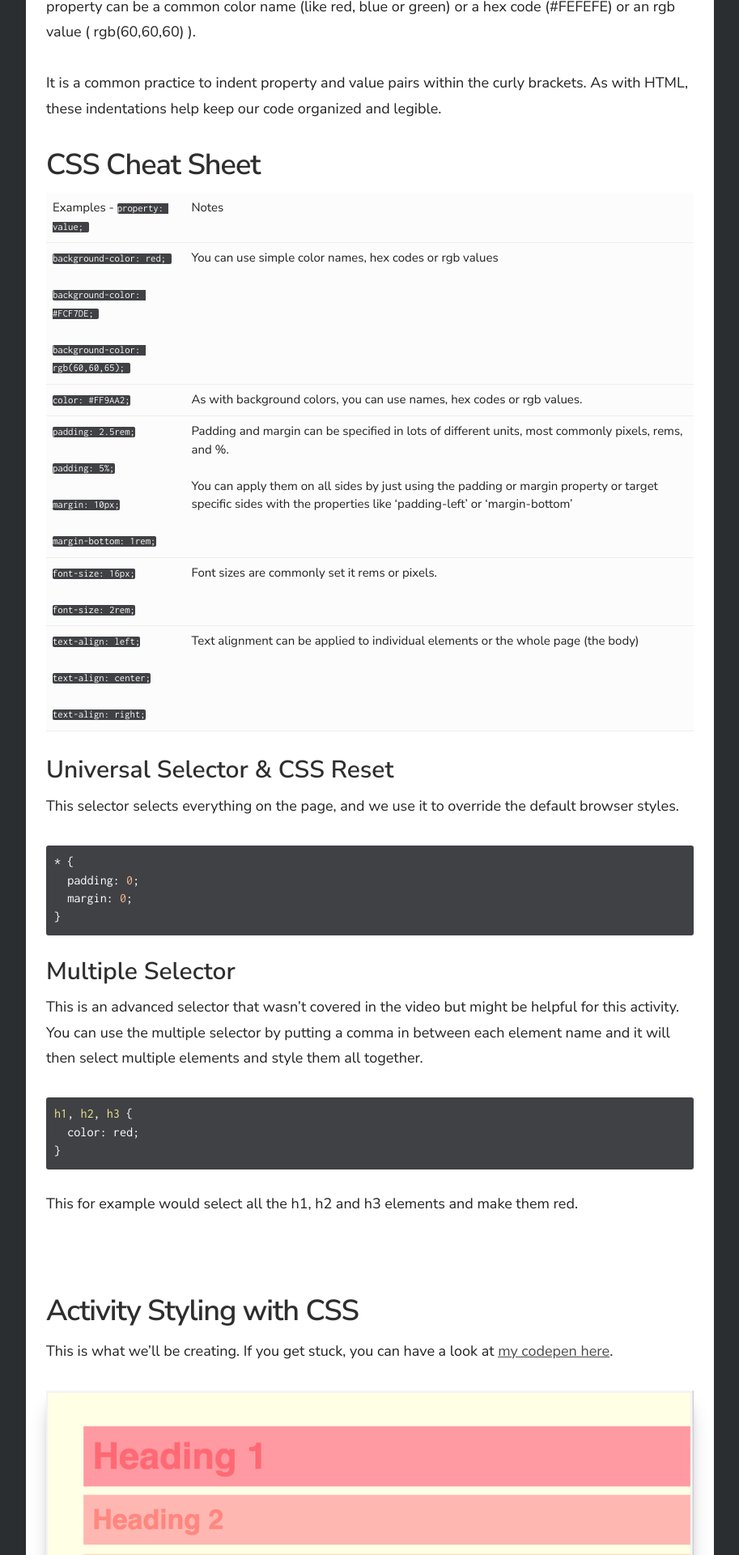
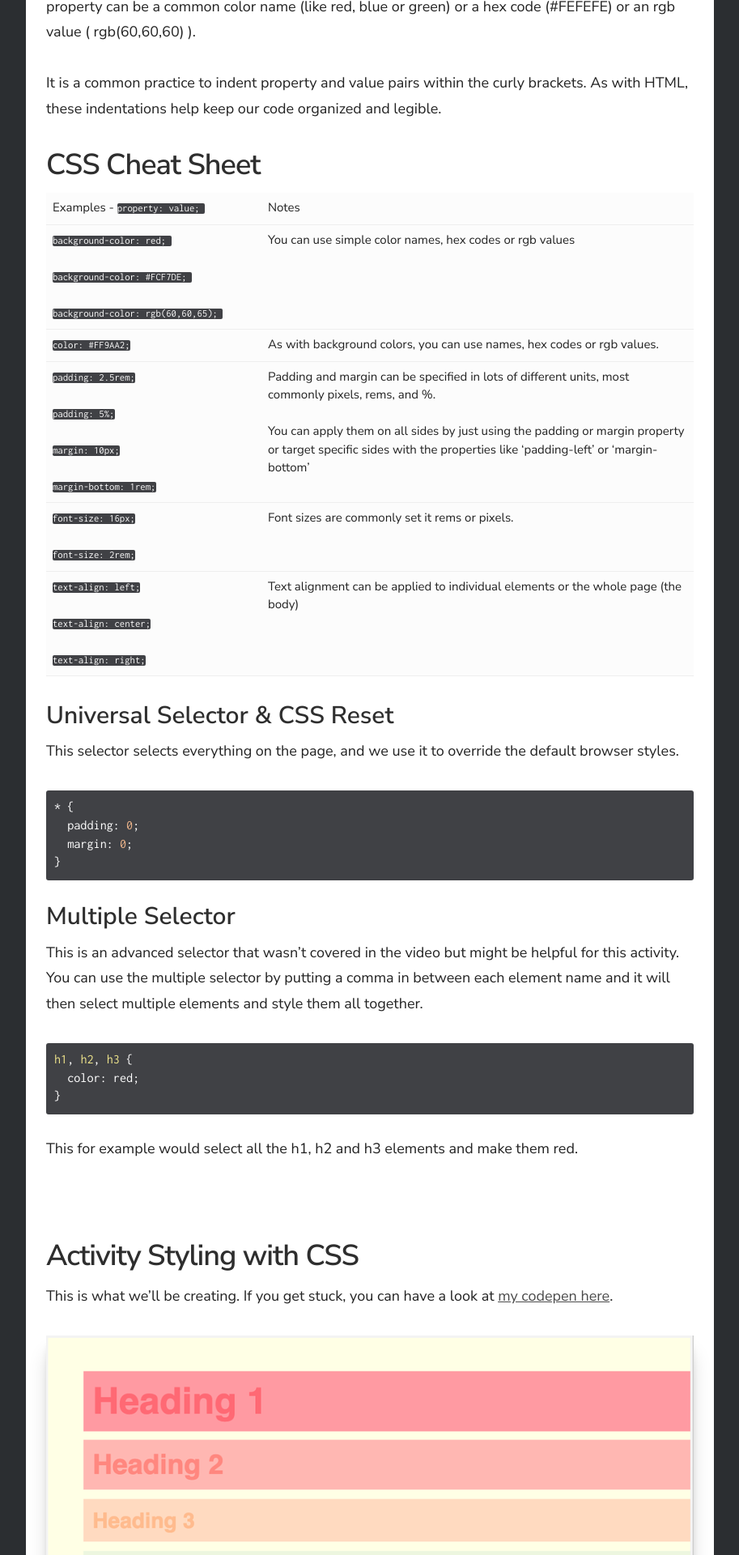
Before and after one commit to tinamayswinkels/7-day-coding, a Jekyll site: the page built from _docs/a-7-Day-Challenge/day-2---hello-css.md, in a window 1280 px wide. Shown: the part 1705-3625 px from the top of the page at 81% size, without its empty margins (333-1246 px from the left). Built offline with Jekyll 4.4.1, drawn with Linux system fonts in a browser that asks for light colours; nearby versions of some CDN libraries.

Commit message:
Updated 'css/main.scss' via CloudCannon

```diff
--- a/css/main.scss
+++ b/css/main.scss
@@ -51,3 +51,7 @@ border-radius: 5px;
 
 color: #000;
 }
+
+td {
+    min-width: 25rem;
+}
```
